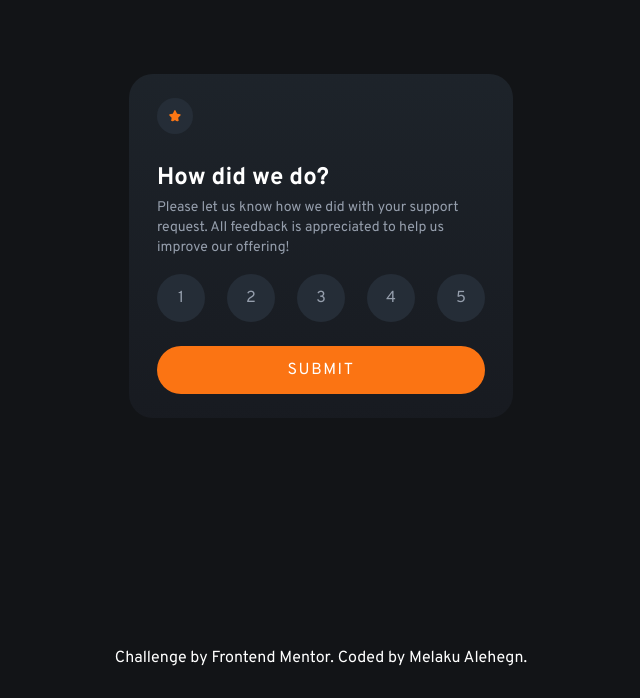
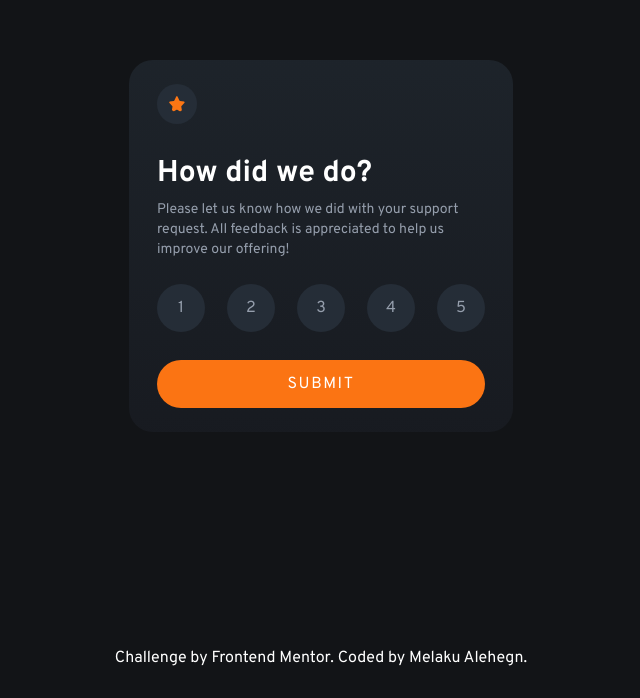
Before and after one commit to MelakuAlehegn/interactive-rating-component, a website: page index.html in a window 1280 px wide. Shown: the part 154-852 px from the top of the page, without its empty margins (319-959 px from the left). Drawn offline with Linux system fonts and the light colour scheme.

Commit message:
css size fixes

```diff
--- a/index.html
+++ b/index.html
@@ -16,12 +16,12 @@
   <main class="text-white flex h-screen items-center justify-center p-6 mb-0">
     <div class="card bg-gradient-to-b from-from-50 to-to-50 flex flex-col justify-center py-6 px-7 rounded-3xl sm:w-96">
       <div>
-        <img class="bg-darkBlue p-3 rounded-full w-9 h-9" src="./images/icon-star.svg" alt="star icon" />
+        <img class="bg-darkBlue p-3 rounded-full w-10 h-10" src="./images/icon-star.svg" alt="star icon" />
       </div>
-      <h3 class="mt-7 font-bold text-2xl">How did we do?</h3>
-      <p class="mt-1 text-lightGrey text-sm"> Please let us know how we did with your support request. All feedback is
+      <h3 class="mt-8 font-bold text-3xl">How did we do?</h3>
+      <p class="mt-2 text-lightGrey text-sm"> Please let us know how we did with your support request. All feedback is
         appreciated to help us improve our offering! </p>
-      <ul class="flex justify-between mt-4">
+      <ul class="flex justify-between mt-6">
         <li><button value="1"
             class="btn bg-darkBlue text-lightGrey w-12 h-12 rounded-full flex justify-center items-center hover:bg-orange transition duration-300">1</button>
         </li>
@@ -39,7 +39,7 @@
         </li>
       </ul>
       <button id="submit" type="submit"
-        class="mt-6 bg-orange rounded-full py-3 uppercase font-sans tracking-widest  hover:bg-white hover:text-orange text-bold transition duration-300">Submit</button>
+        class="mt-7 bg-orange rounded-full py-3 uppercase font-sans tracking-widest  hover:bg-white hover:text-orange text-bold transition duration-300">Submit</button>
     </div>
     <div
       class="thankyou hidden bg-gradient-to-b from-from-50 to-to-50 flex-col justify-center p-6 rounded-2xl sm:w-96 items-center text-center">
```
Also changed, not shown: css/main.css.
